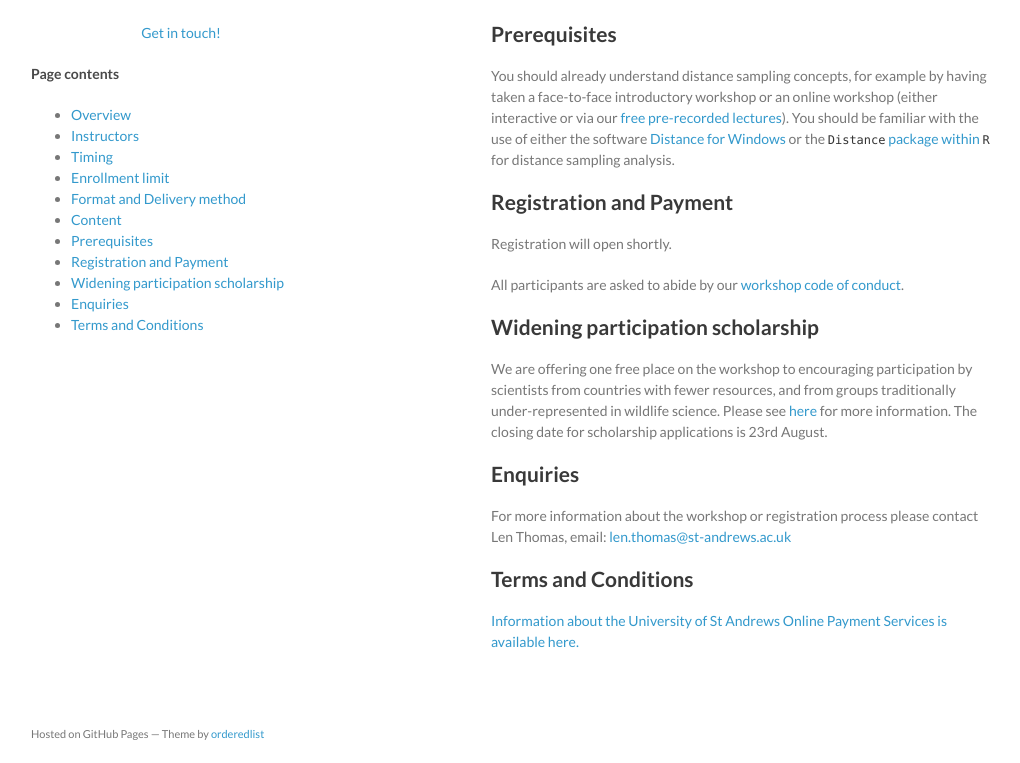
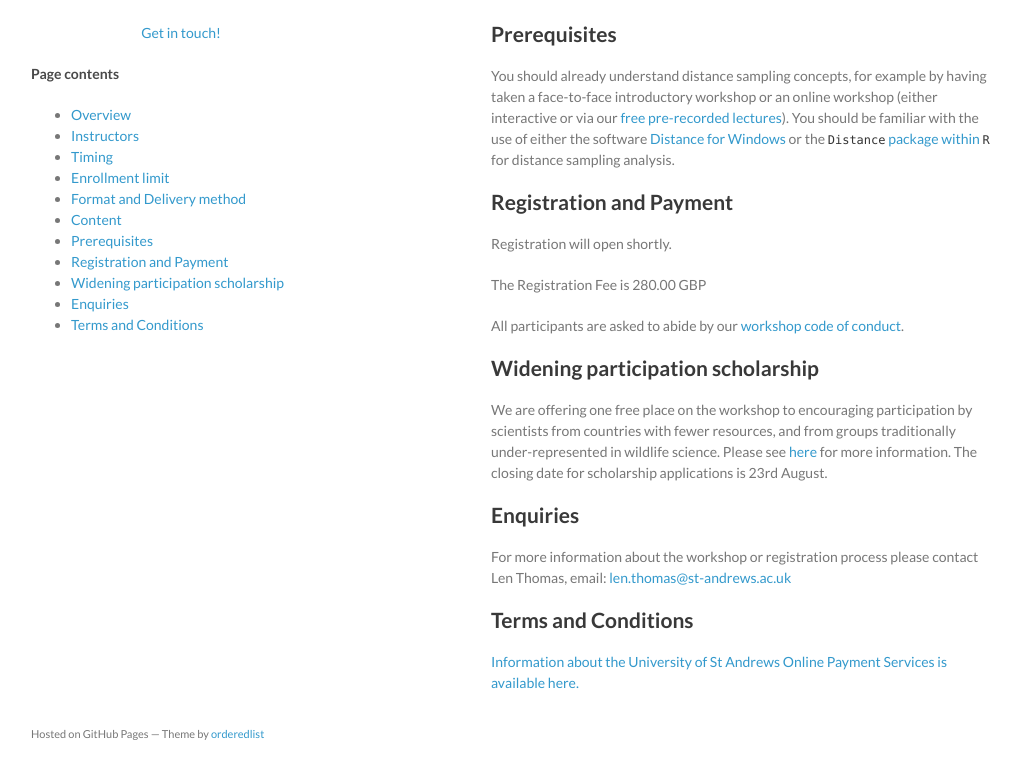
Before and after one commit to distanceworkshops/distanceworkshops.github.io, a Jekyll site: the page built from ctds-sept-2022.md, in a window 1280 px wide and 900 px high, scrolled down 1828 px, cut to the strip 137-900 px from the top of the window. Shown: the whole strip, without its empty margins (129-1149 px from the left). Built offline with Jekyll 4.4.1, drawn with Linux system fonts in a browser that asks for light colours.

Commit message:
Added registration fee.

```diff
--- a/ctds-sept-2022.md
+++ b/ctds-sept-2022.md
@@ -51,7 +51,9 @@
 
 Registration will open shortly.
 
-<!-- The Registration Fee is 300GBP.  Registration is now open via the [Univ of St Andrews Online Shop](https://onlineshop.st-andrews.ac.uk/conferences-and-events/events/creem/online-workshop-analysis-of-camera-trap-data-with-distance-sampling-21st-25th-march-2022). Registration deadline is 9th September 2022.-->
+The Registration Fee is 280.00 GBP
+
+<!-- Registration is now open via the [Univ of St Andrews Online Shop](https://onlineshop.st-andrews.ac.uk/conferences-and-events/events/creem/online-workshop-analysis-of-camera-trap-data-with-distance-sampling-21st-25th-march-2022). Registration deadline is 9th September 2022.-->
 
 All participants are asked to abide by our [workshop code of conduct](code-of-conduct).
 
```
